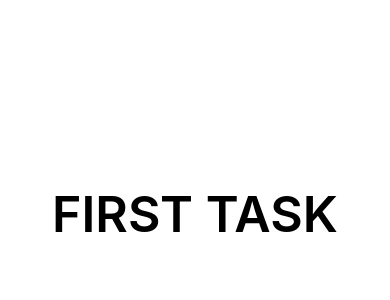
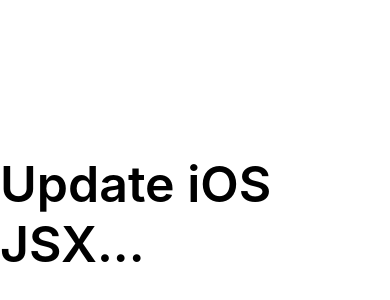
Before and after one commit to GlebPilipenko/appCenterConfig, a React Native app: screen / in a window 390 px wide. Shown: the part 208-508 px from the top of the page. Built offline with nearby package versions, Linux system fonts and the light colour scheme.

Commit message:
Update JSX

```diff
--- a/App.js
+++ b/App.js
@@ -4,7 +4,7 @@
 const App = () => {
   return (
     <SafeAreaView style={styles.container}>
-      <Text style={styles.text}>FIRST TASK</Text>
+      <Text style={styles.text}>Update iOS JSX...</Text>
     </SafeAreaView>
   );
 };
```
Also changed, not shown: 2 other files (tests, documents, lock files or other folders).
